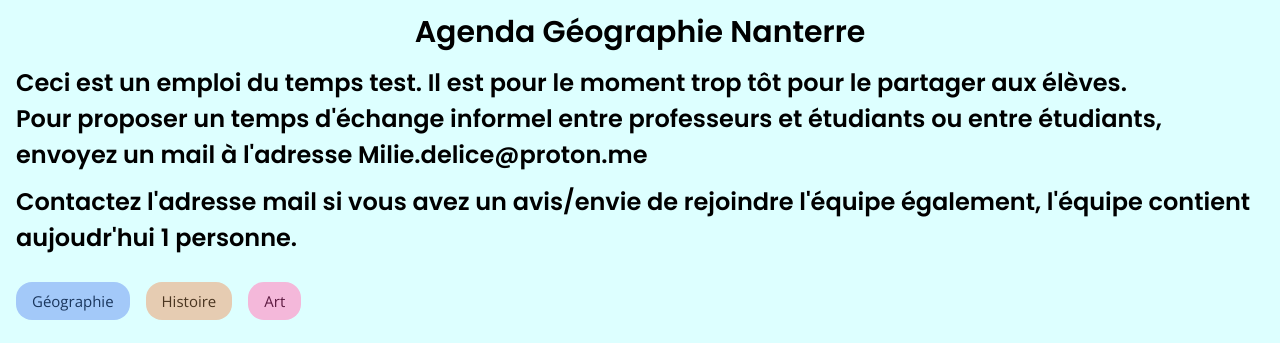
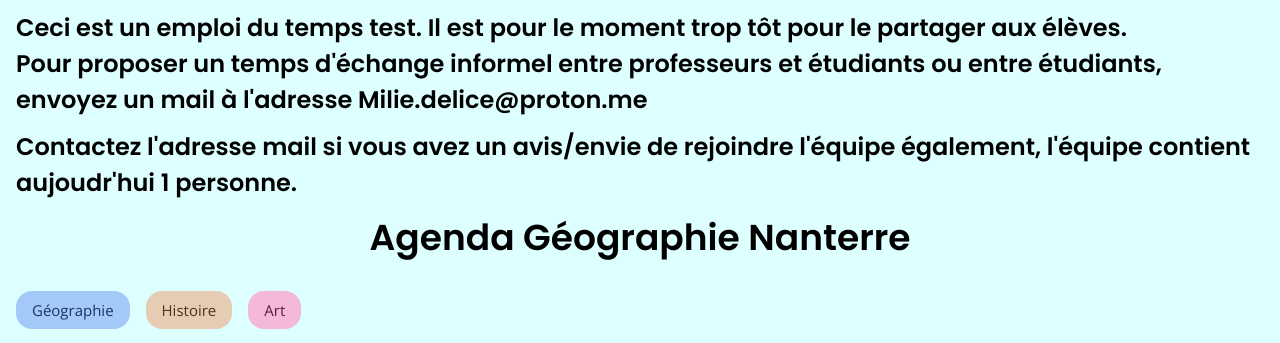
Before and after one commit to Elisegirl/emplois-du-temps-nanterre-temps-informels, a plain HTML site: page index.html in a window 1280 px wide. Shown: the top 343 px of the page. Drawn offline with nearby package versions, Linux system fonts and the light colour scheme.

Commit message:
Replace h2 with h1 for Agenda Géographie

```diff
--- a/index.html
+++ b/index.html
@@ -13,9 +13,9 @@
   </style>
 </head>
 <body class="w3-pale-blue w3-sans-serif">
-  <h2 class="w3-center">Agenda Géographie Nanterre</h2>
   <h3 class="w3-container">Ceci est un emploi du temps test. Il est pour le moment trop tôt pour le partager aux élèves. <br> Pour proposer un temps d'échange informel entre professeurs et étudiants ou entre étudiants, envoyez un mail à l'adresse Milie.delice@proton.me</h3>
   <h3 class="w3-container"> Contactez l'adresse mail si vous avez un avis/envie de rejoindre l'équipe également, l'équipe contient aujoudr'hui 1 personne.</h3>
+  <h1 class="w3-center">Agenda Géographie Nanterre</h1>
   <div class="w3-bar w3-pale-brown w3-padding-16 w3-container">
     <button class="Onglet w3-bar-item w3-button w3-round-xlarge w3-margin-right" style="background-color: #a3c9f9; color: #1a365d;" onclick="openCity('Geographie')">Géographie</button>
     <button class="Onglet w3-bar-item w3-button w3-round-xlarge w3-margin-right" style="background-color: #e6ccb2; color: #4a3520;" onclick="openCity('Histoire')">Histoire</button>
```
